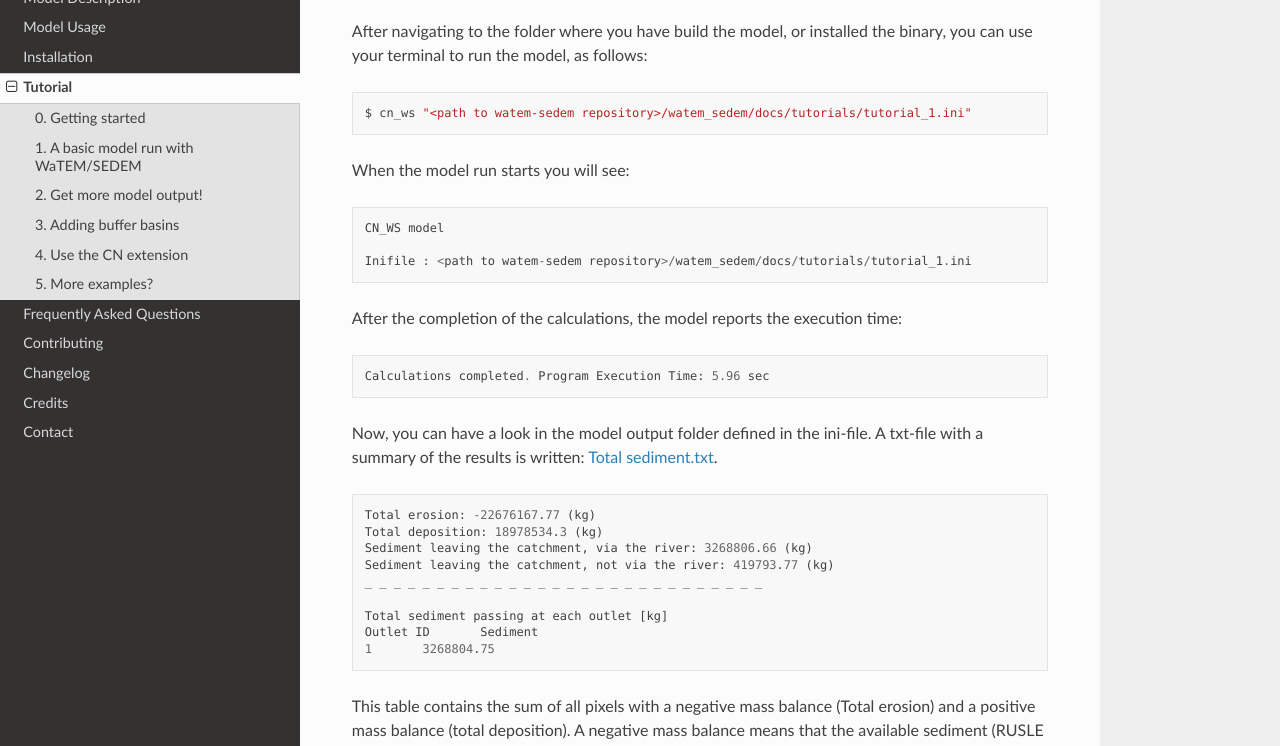
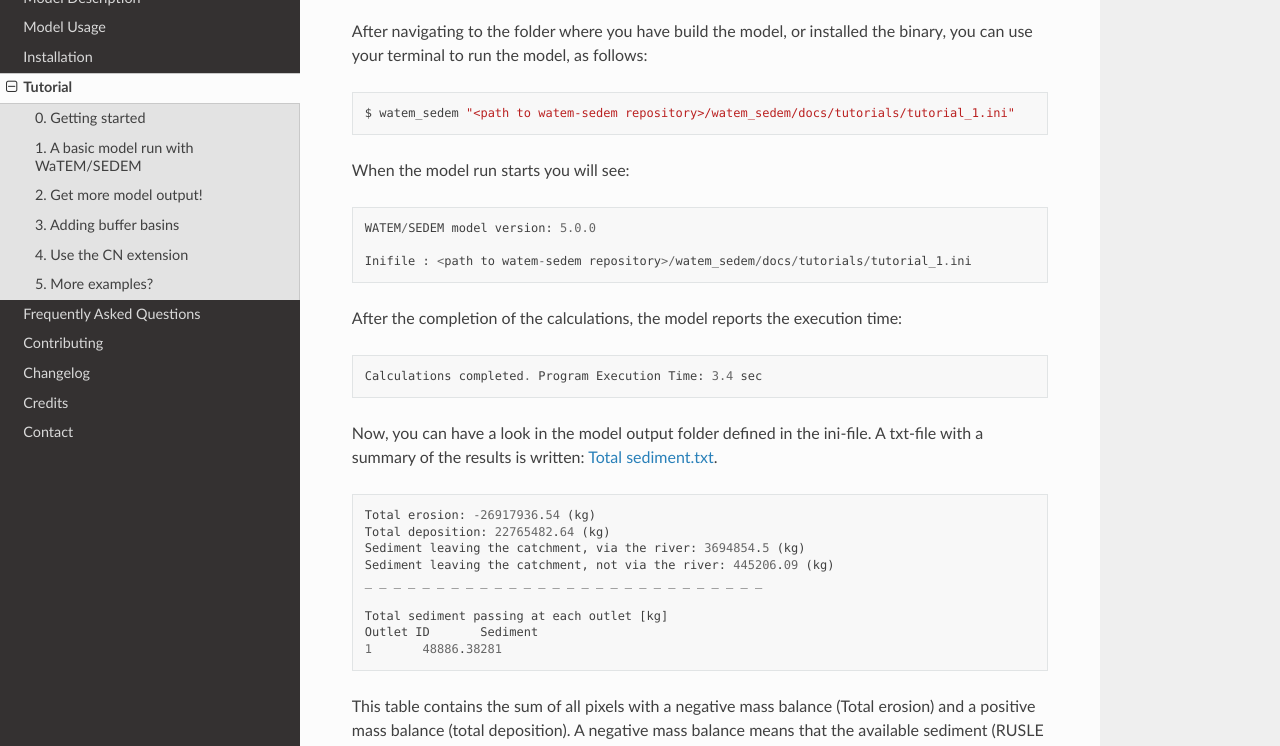
Before and after one commit to watem-sedem/watem-sedem, a Sphinx documentation site: the page built from docs/tutorial.rst, in a window 1280 px wide and 900 px high, scrolled down 847 px, cut to the strip 154-900 px from the top of the window. Built offline with Sphinx 7.4.7 and the Read the Docs theme 2.0.0, drawn with Linux system fonts in a browser that asks for light colours; some of the changed text lies outside the part shown.

Commit message:
Fix tutorial 1

```diff
--- a/docs/tutorial.rst
+++ b/docs/tutorial.rst
@@ -46,17 +46,17 @@ use your terminal to run the model, as follows:
 
 .. code-block:: bash
 
-    $ cn_ws "<path to watem-sedem repository>/watem_sedem/docs/tutorials/tutorial_1.ini"
+    $ watem_sedem "<path to watem-sedem repository>/watem_sedem/docs/tutorials/tutorial_1.ini"
 
 When the model run starts you will see::
 
-    CN_WS model
+    WATEM/SEDEM model version: 5.0.0
 
     Inifile : <path to watem-sedem repository>/watem_sedem/docs/tutorials/tutorial_1.ini
 
 After the completion of the calculations, the model reports the execution time::
 
-    Calculations completed. Program Execution Time: 5.96 sec
+    Calculations completed. Program Execution Time: 3.4 sec
 
 Now, you can have a look in the model output folder defined in the ini-file. A
 txt-file with a summary of the results is written:
@@ -108,7 +108,7 @@ Then the adapted model can be ran using
 
 .. code-block::
 
-    cn_ws $your_favorite_folder/tutorial_2.ini
+    watem_sedem $your_favorite_folder/tutorial_2.ini
 
 If this is not working as it should, please check if the reference
 '`your_favorite_folder`' is the folder where you saved the `tutorial_2.ini`-
@@ -181,7 +181,7 @@ the buffer map filename and the number of buffers the ini-file looks like this:
 
 If we run the model with this configuration (tutorial_3a.ini) we get::
 
-    CN_WS model
+    WaTEM/SEDEM model version: 5.0.0
 
     Inifile : <path to inifile>\docs\tutorials\tutorial_3a.ini
 
--- a/docs/tutorials/Total sediment 1.txt
+++ b/docs/tutorials/Total sediment 1.txt
@@ -1,9 +1,9 @@
-Total erosion: -22676167.77 (kg)
-Total deposition: 18978534.3 (kg)
-Sediment leaving the catchment, via the river: 3268806.66 (kg)
-Sediment leaving the catchment, not via the river: 419793.77 (kg)
+Total erosion: -26917936.54 (kg)
+Total deposition: 22765482.64 (kg)
+Sediment leaving the catchment, via the river: 3694854.5 (kg)
+Sediment leaving the catchment, not via the river: 445206.09 (kg)
 _ _ _ _ _ _ _ _ _ _ _ _ _ _ _ _ _ _ _ _ _ _ _ _ _ _ _ _
 
 Total sediment passing at each outlet [kg]
 Outlet ID	Sediment
-1	3268804.75
+1	48886.38281
```
Also changed, not shown: 1 other file.
